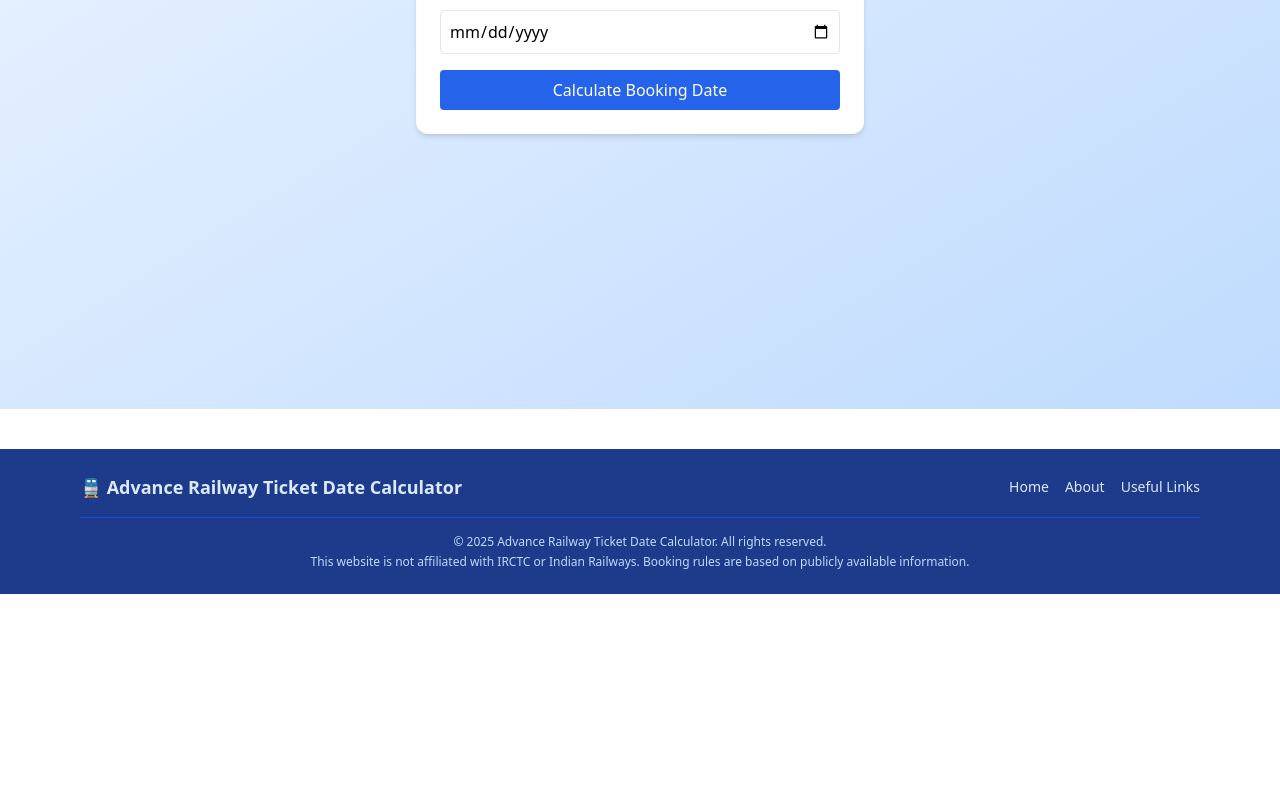
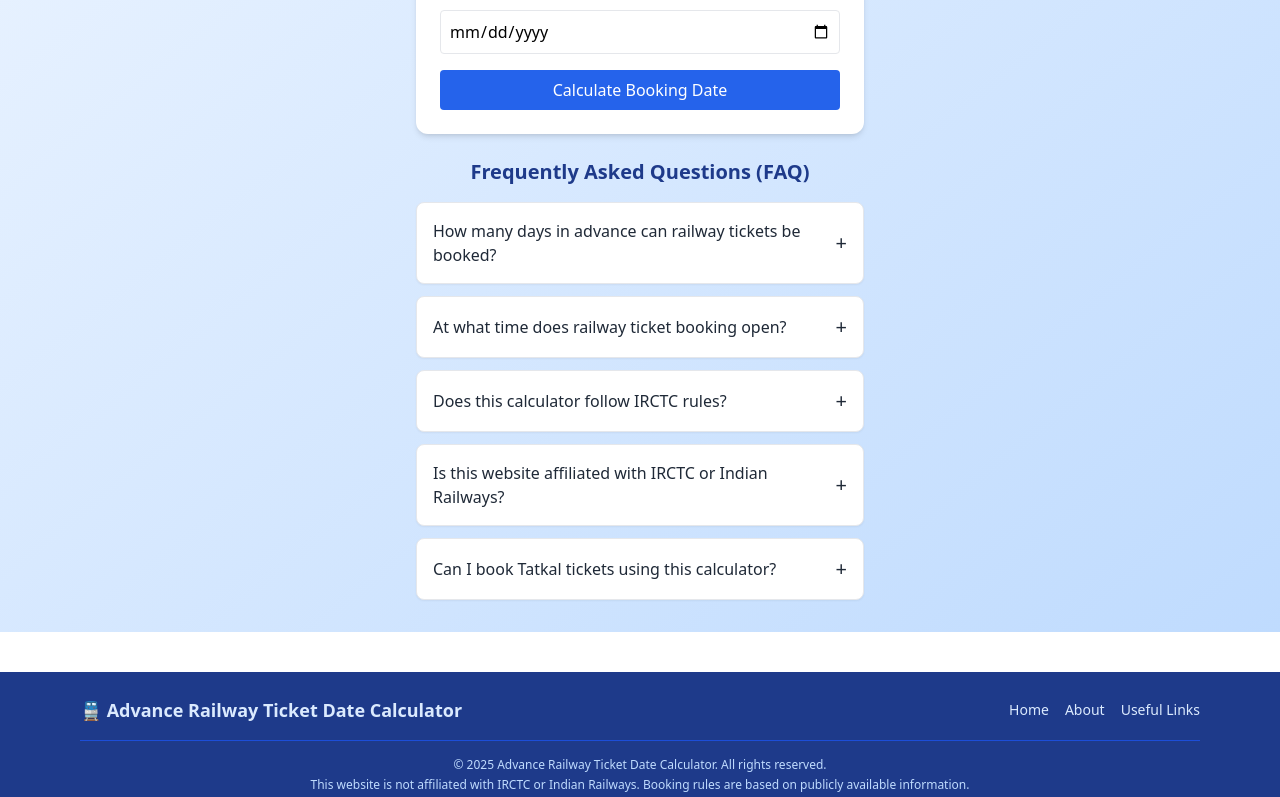
Before and after one commit to pankaj2605/railway-ticket-date-calculator, a React (Vite) app: page / in a window 1280 px wide. Shown: the part 443-1240 px from the top of the page. Before the commit the page ends 1037 px from the top, so only its background shows below. Built offline with nearby package versions, Linux system fonts and the light colour scheme.

Commit message:
Add FAQ schema markup for SEO rich results

```diff
--- /dev/null
+++ b/src/components/FAQ.jsx
@@ -0,0 +1,69 @@
+import { useState } from "react";
+
+const faqs = [
+  {
+    question: "How many days in advance can railway tickets be booked?",
+    answer:
+      "Indian Railways allows advance reservation of train tickets up to 60 days before the journey date, excluding the date of journey."
+  },
+  {
+    question: "At what time does railway ticket booking open?",
+    answer:
+      "Advance railway ticket booking usually opens at 8:00 AM IST on the booking opening day."
+  },
+  {
+    question: "Does this calculator follow IRCTC rules?",
+    answer:
+      "Yes, this calculator follows the standard Indian Railways advance reservation rule of 60 days. However, booking rules may change, so always verify on the official website."
+  },
+  {
+    question: "Is this website affiliated with IRCTC or Indian Railways?",
+    answer:
+      "No. This website is an independent informational tool and is not affiliated with IRCTC or Indian Railways."
+  },
+  {
+    question: "Can I book Tatkal tickets using this calculator?",
+    answer:
+      "No. Tatkal tickets have different booking rules and timings. This calculator is only for advance reservation tickets."
+  }
+];
+
+export default function FAQ() {
+  const [openIndex, setOpenIndex] = useState(null);
+
+  return (
+    <section className="mt-10">
+      <h2 className="text-xl font-bold text-blue-900 text-center mb-4">
+        Frequently Asked Questions (FAQ)
+      </h2>
+
+      <div className="space-y-3">
+        {faqs.map((faq, index) => (
+          <div
+            key={index}
+            className="border rounded-lg bg-white shadow-sm"
+          >
+            <button
+              className="w-full flex justify-between items-center p-4 text-left font-medium text-gray-800"
+              onClick={() =>
+                setOpenIndex(openIndex === index ? null : index)
+              }
+              aria-expanded={openIndex === index}
+            >
+              {faq.question}
+              <span className="text-xl">
+                {openIndex === index ? "−" : "+"}
+              </span>
+            </button>
+
+            {openIndex === index && (
+              <div className="px-4 pb-4 text-sm text-gray-700">
+                {faq.answer}
+              </div>
+            )}
+          </div>
+        ))}
+      </div>
+    </section>
+  );
+}
--- /dev/null
+++ b/src/components/FAQSchema.jsx
@@ -0,0 +1,55 @@
+export default function FAQSchema() {
+  const schema = {
+    "@context": "https://schema.org",
+    "@type": "FAQPage",
+    "mainEntity": [
+      {
+        "@type": "Question",
+        "name": "How many days in advance can railway tickets be booked?",
+        "acceptedAnswer": {
+          "@type": "Answer",
+          "text": "Indian Railways allows advance reservation of train tickets up to 60 days before the journey date, excluding the date of journey."
+        }
+      },
+      {
+        "@type": "Question",
+        "name": "At what time does railway ticket booking open?",
+        "acceptedAnswer": {
+          "@type": "Answer",
+          "text": "Advance railway ticket booking usually opens at 8:00 AM IST on the booking opening day."
+        }
+      },
+      {
+        "@type": "Question",
+        "name": "Does this calculator follow IRCTC rules?",
+        "acceptedAnswer": {
+          "@type": "Answer",
+          "text": "This calculator follows the standard Indian Railways advance reservation rule of 60 days. Booking rules may change, so users should verify on the official website."
+        }
+      },
+      {
+        "@type": "Question",
+        "name": "Is this website affiliated with IRCTC or Indian Railways?",
+        "acceptedAnswer": {
+          "@type": "Answer",
+          "text": "No. This website is an independent informational tool and is not affiliated with IRCTC or Indian Railways."
+        }
+      },
+      {
+        "@type": "Question",
+        "name": "Can I book Tatkal tickets using this calculator?",
+        "acceptedAnswer": {
+          "@type": "Answer",
+          "text": "No. Tatkal tickets have different booking rules and timings. This calculator is only for advance reservation tickets."
+        }
+      }
+    ]
+  };
+
+  return (
+    <script
+      type="application/ld+json"
+      dangerouslySetInnerHTML={{ __html: JSON.stringify(schema) }}
+    />
+  );
+}
--- a/src/pages/Home.jsx
+++ b/src/pages/Home.jsx
@@ -1,6 +1,9 @@
 import { useState, useEffect } from "react";
 import DateSelector from "../components/DateSelector";
 import ReminderCard from "../components/ReminderCard";
+import FAQ from "../components/FAQ";
+import FAQSchema from "../components/FAQSchema";
+
 
 export default function Home() {
   const [journeyDate, setJourneyDate] = useState(null);
@@ -43,6 +46,8 @@ export default function Home() {
 
 
   return (
+    <>
+    <FAQSchema />
    <div className="min-h-screen bg-gradient-to-br from-blue-50 to-blue-200">
 
       <div
@@ -96,8 +101,10 @@ export default function Home() {
 
         <DateSelector onCalculate={handleCalculate} />
         <ReminderCard journeyDate={journeyDate} bookingDate={bookingDate} />
+        <FAQ />
       </div>
     </div>
     </div>
+    </>
   );
 }
```
